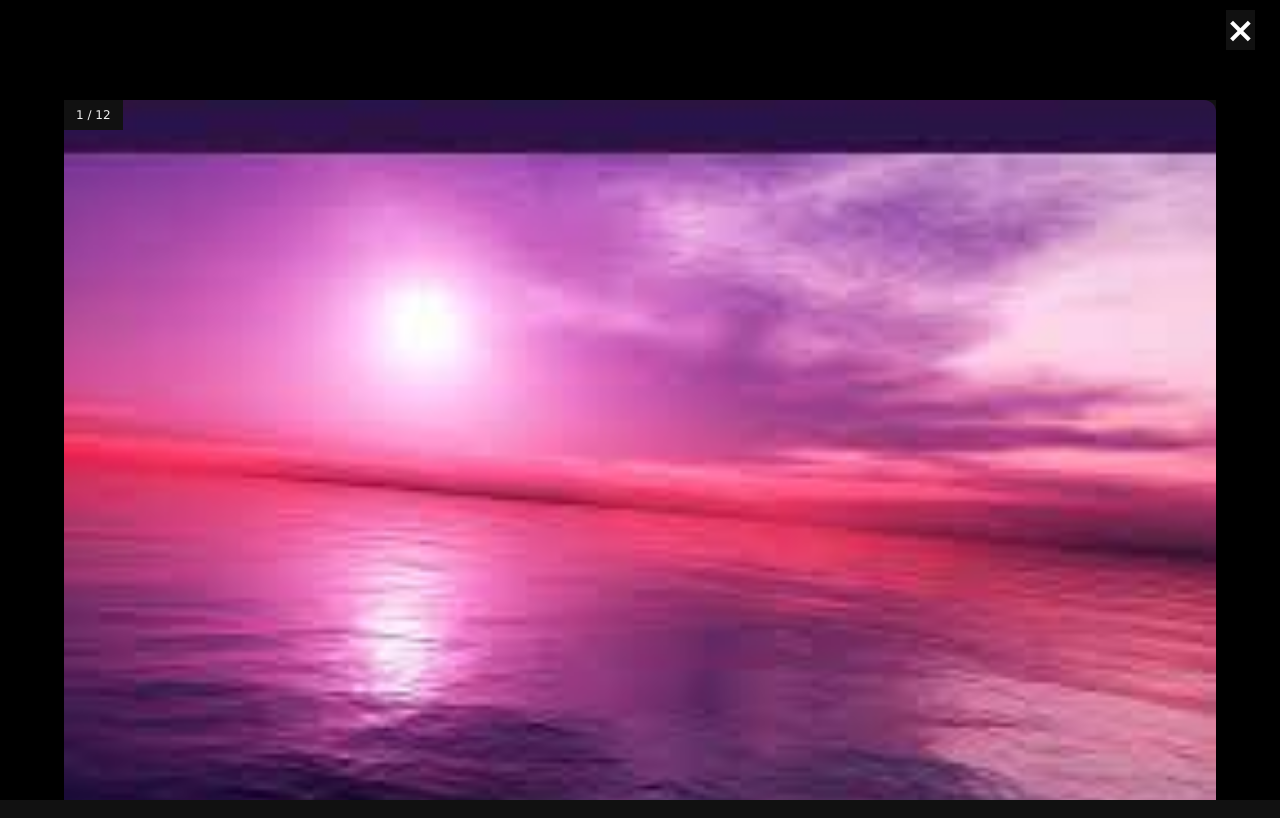
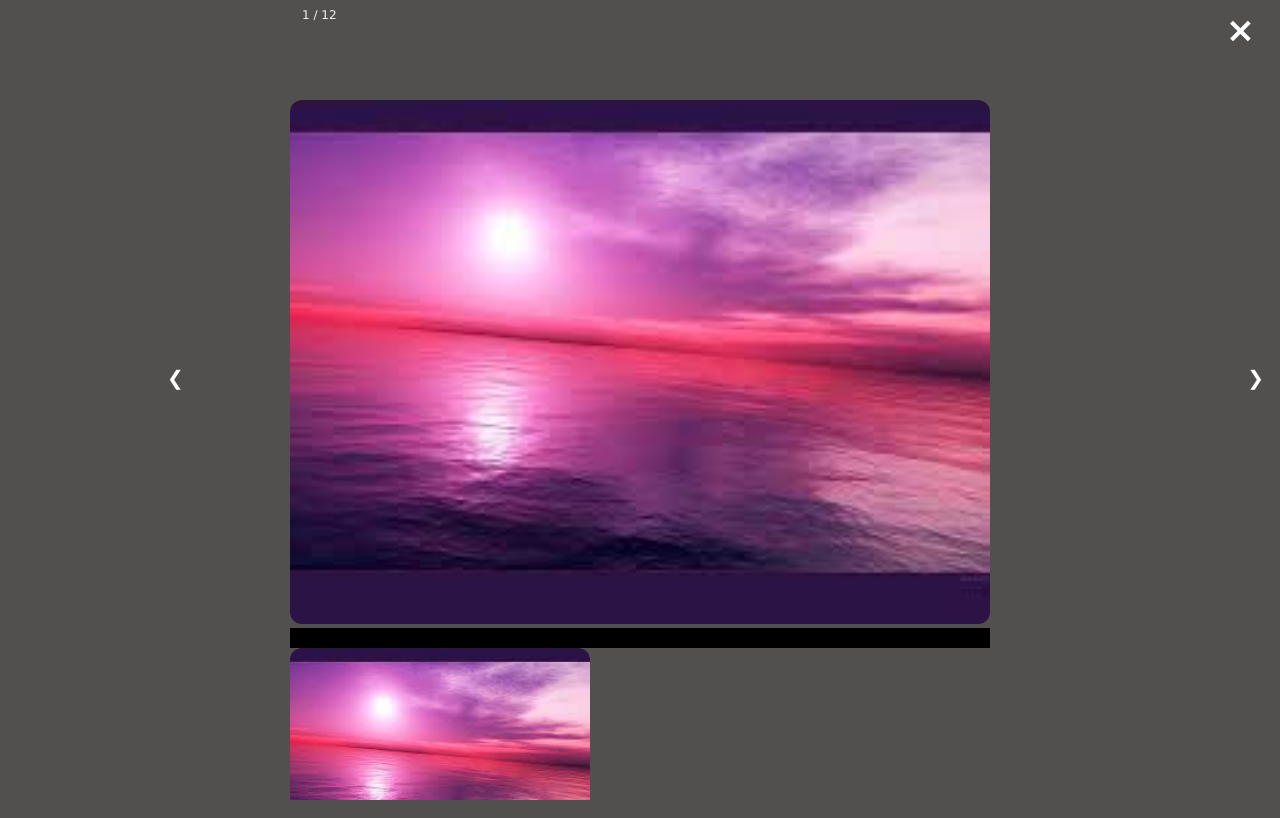
Before and after one commit to padmashree96/image-gallary, a plain HTML site: page index.html in a window 1280 px wide. Both pictures are taken after a click on the picture 150 px from the left and 174 px from the top of the page. Drawn offline with Linux system fonts and the light colour scheme.

Commit message:
Update style.css

```diff
--- a/style.css
+++ b/style.css
@@ -5,10 +5,10 @@ body {
 
 * {
   box-sizing: border-box;
-  background-color: #111;
+  background-color:rgb(82, 79, 79);
 }
 h2{
-  color: #fff;
+  color: rgb(153, 238, 74);
 }
 .controls {
   display:flex;
@@ -70,17 +70,17 @@ img{
   width: 100%;
   height: 100%;
   overflow: auto;
-  background-color: black;
+  background-color:rgb(82, 79, 79);
 }
 
 /* Modal Content */
 .modal-content {
-  position: relative;
-  background-color: #fefefe;
+  position: static;
+background-color: rgb(82, 79, 79);
   margin: auto;
   padding: 0;
-  width: 90%;
-  max-width: 1200px;
+  width: 70%;
+  max-width: 700px;
 }
 
 /* The Close Button */
@@ -109,8 +109,9 @@ img{
 }
 
 /* Next & previous buttons */
-.prev,
+ .prev,
 .next {
+
   cursor: pointer;
   position: absolute;
   top: 50%;
@@ -125,6 +126,7 @@ img{
   user-select: none;
   -webkit-user-select: none;
 }
+
 
 /* Position the "next button" to the right */
 .next {
```
